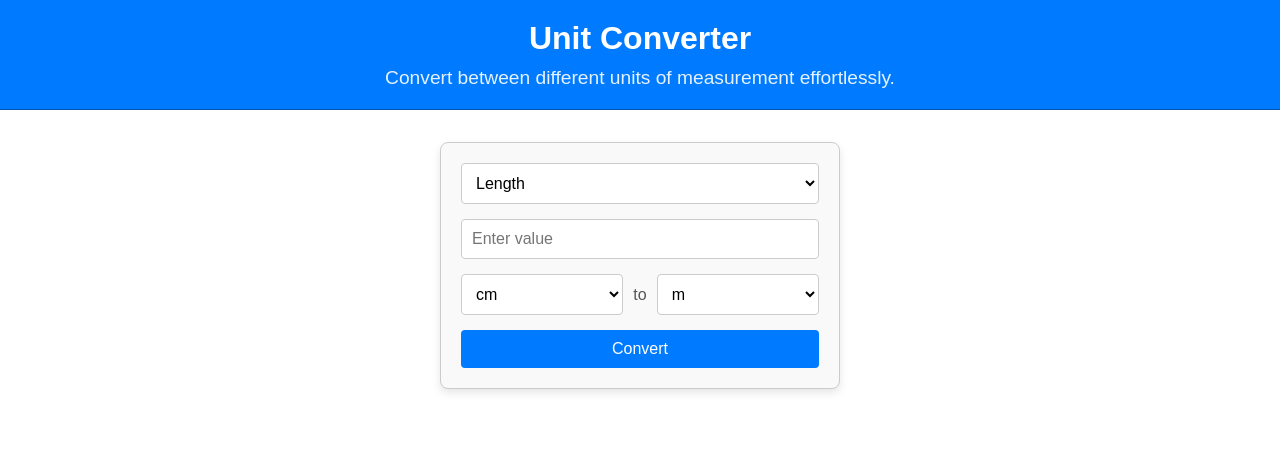
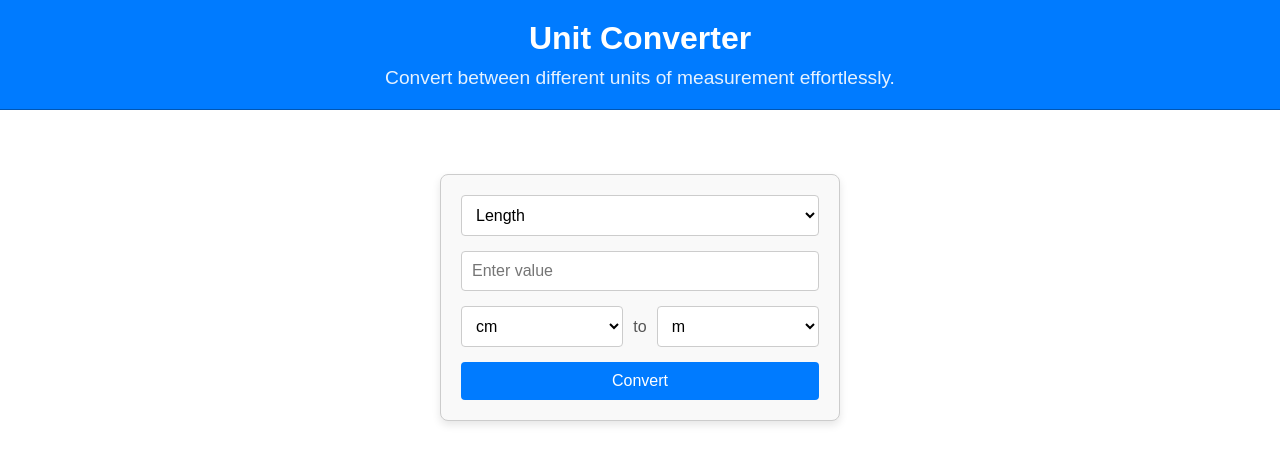
Before and after one commit to Espadv69/Unit-Converter-React, a React (Vite) app: page / in a window 1280 px wide. Shown: the top 464 px of the page. Built offline with nearby package versions, Linux system fonts and the light colour scheme.

Commit message:
Increase gap in app layout for improved spacing

```diff
--- a/src/index.css
+++ b/src/index.css
@@ -13,5 +13,5 @@ body {
 .app {
   display: flex;
   flex-direction: column;
-  gap: 2rem;
+  gap: 4rem;
 }
```
